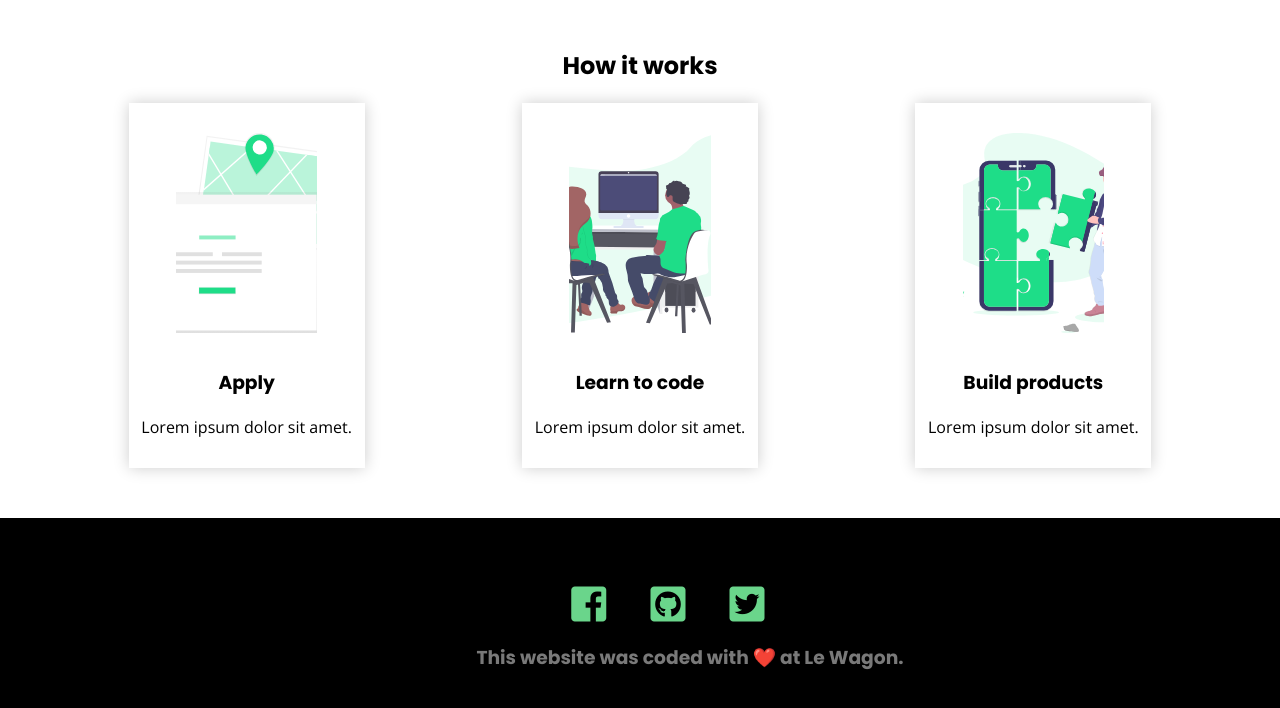
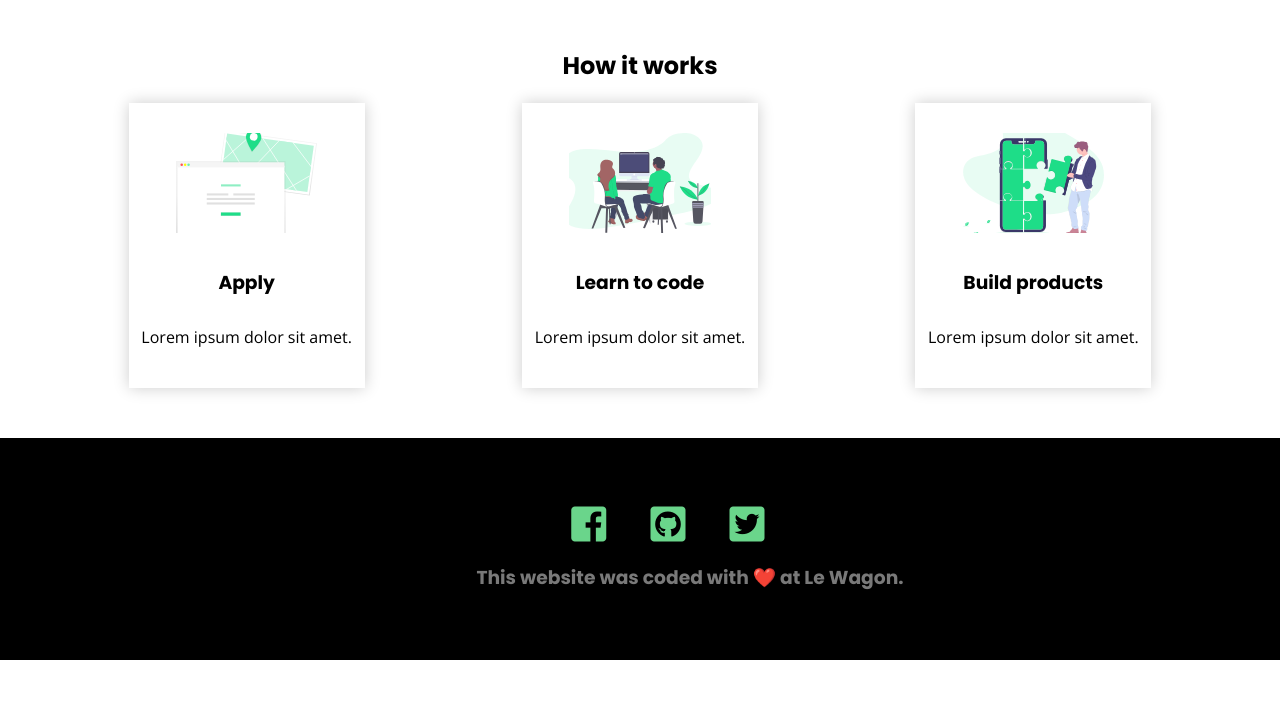
Before and after one commit to Laet2b/landing, a plain HTML site: page index.html in a window 1280 px wide. Shown: the part 616-1324 px from the top of the page. After the commit the page ends 1276 px from the top, so only its background shows below. Drawn offline with nearby package versions, Linux system fonts and the light colour scheme; some icons are missing.

Commit message:
cards pictures change

```diff
--- a/css/components/cards.css
+++ b/css/components/cards.css
@@ -18,7 +18,7 @@
 
 .cards img {
   margin: 30px;
-  height: 200px;
+  height: 100px;
   width: 60%;
   object-fit: cover;
 }
@@ -29,6 +29,7 @@
 
 .cards p {
   margin-bottom: 30px;
+  padding: 10px;
 }
 
 /*.card-trip-athenes {
```
